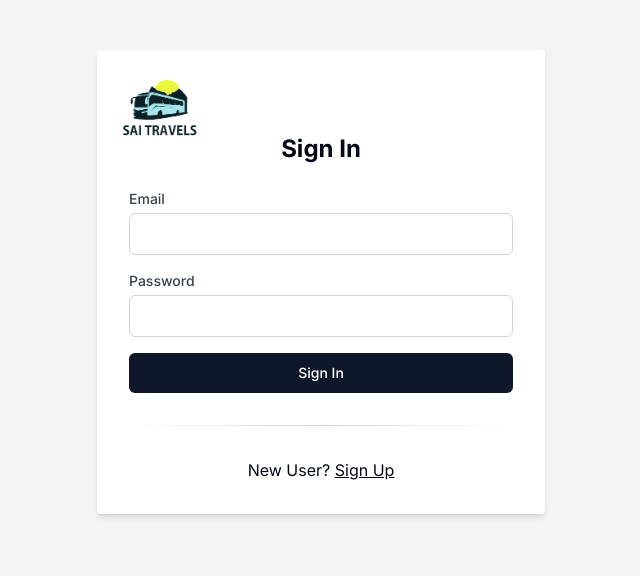
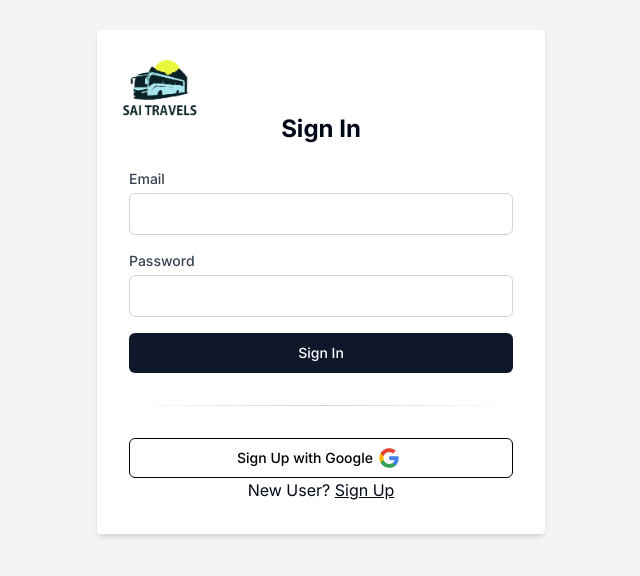
Before and after one commit to tushar-code-eng/Sai-Travels, a Next.js app: page /sign-in in a window 1280 px wide. Shown: the part 118-694 px from the top of the page, without its empty margins (319-959 px from the left). Built offline with nearby package versions, Linux system fonts and the light colour scheme.

Commit message:
30/12/24 -5

```diff
--- a/app/(auth)/sign-in/page.tsx
+++ b/app/(auth)/sign-in/page.tsx
@@ -6,7 +6,7 @@ import { useRouter, useSearchParams } from 'next/navigation';
 import { useEffect, useState, Suspense } from 'react';
 import { signIn } from 'next-auth/react';
 import { Button } from '@/components/ui/button';
-import {  useToast } from '@/components/ui/use-toast';
+import { useToast } from '@/components/ui/use-toast';
 import googleIcon from '@/public/GoogleIcon.webp'
 import logo from '@/public/logo.png'
 import Image from 'next/image';
@@ -120,9 +120,24 @@ const SignInForm = () => {
               {loading ? 'Signing in...' : 'Sign In'}
             </Button>
           </div>
+
         </form>
 
         <div className="bg-gradient-to-r from-transparent via-neutral-300 dark:via-neutral-700 to-transparent my-8 h-[1px] w-full" />
+        <div className="mt-6">
+
+          <Button
+            onClick={() => {
+              signIn('google',
+                { callbackUrl: '/' }
+              )
+            }}
+            className="w-full bg-white text-black border-black hover:bg-slate-200 border py-2 px-4 rounded-md focus:outline-none focus:ring-2 focus:ring-red-500 focus:ring-opacity-50"
+          >
+            Sign Up with Google
+            <Image className='w-8' src={googleIcon} alt="Google" />
+          </Button>
+        </div>
 
 
         <div className='flex justify-center'>
--- a/app/(auth)/sign-up/page.tsx
+++ b/app/(auth)/sign-up/page.tsx
@@ -251,9 +251,11 @@ const SignUp = () => {
                 <div className="mt-6">
 
                     <Button
-                        onClick={() => signIn('google',
-                            { callbackUrl: '/complete-profile', }
-                        )}
+                        onClick={() => {
+                            signIn('google',
+                              { callbackUrl: '/' }
+                            )
+                          }}
                         className="w-full bg-white text-black border-black hover:bg-slate-200 border py-2 px-4 rounded-md focus:outline-none focus:ring-2 focus:ring-red-500 focus:ring-opacity-50"
                     >
                         Sign Up with Google
--- a/components/mobileComponents/MbBooking.tsx
+++ b/components/mobileComponents/MbBooking.tsx
@@ -71,8 +71,6 @@ const MbBooking = () => {
                 console.log(All)
             } catch (err) {
                 console.error('Error in fetching sleepers:', err)
-            } finally {
-                setSleeperLoading(false)
             }
         }
         fetchSleepers()
```
